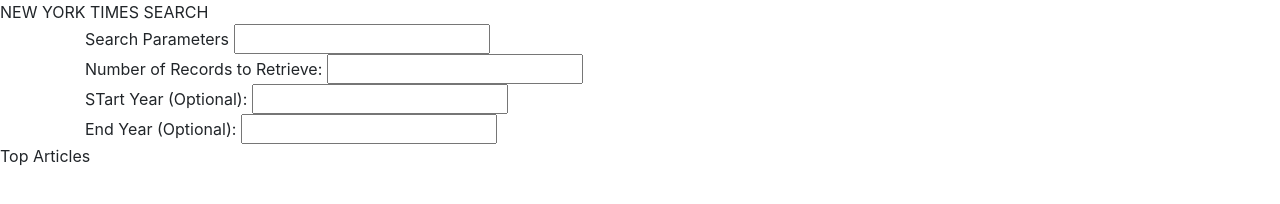
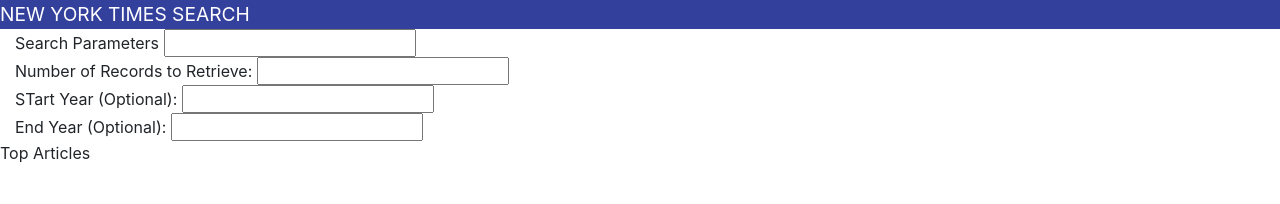
Before and after one commit to zvlu/NYT-Search-APP, a plain HTML site: page Index.html in a window 1280 px wide. Drawn offline with nearby package versions, Linux system fonts and the light colour scheme.

Commit message:
Added styling to header and added id's

```diff
--- a/Assets/style.css
+++ b/Assets/style.css
@@ -0,0 +1,21 @@
+* {
+    padding: 0;
+    margin: 0;
+
+}
+header {
+    font-size: larger;
+    background-color: rgb(51,64,156);
+    color: white;
+
+    justify-content: center;
+    align-content: center;
+    display: inline-block;
+}
+.container {
+
+    justify-content: center;
+    align-content: center;
+    display: inline-block;
+
+}
--- a/Index.html
+++ b/Index.html
@@ -5,6 +5,7 @@
     <meta name="viewport" content="width=device-width, initial-scale=1.0">
     <meta http-equiv="X-UA-Compatible" content="ie=edge">
     <title>NEW YORK TIME SEARCH</title>
+    <link rel = "stylesheet" href = "Assets/style.css">
     <link rel="stylesheet" href="https://stackpath.bootstrapcdn.com/bootstrap/4.4.1/css/bootstrap.min.css" integrity="sha384-Vkoo8x4CGsO3+Hhxv8T/Q5PaXtkKtu6ug5TOeNV6gBiFeWPGFN9MuhOf23Q9Ifjh" crossorigin="anonymous">
 
 </head>
@@ -14,16 +15,16 @@
         <div class="row">
             <div class="col md 12">
 
-                <div> Search Parameters
+                <div id="searchP"> Search Parameters
                 <input type="text">
                 </div>
-               <div> Number of Records to Retrieve:
+               <div id="numRecords"> Number of Records to Retrieve:
                 <input type="number">
                 </div>
-                <div> STart Year (Optional):
+                <div id="startYear"> STart Year (Optional):
                 <input type="text">
                 </div>
-                <div> End Year (Optional):
+                <div id="endYear"> End Year (Optional):
                 <input type="text">
                 </div>
 
```
